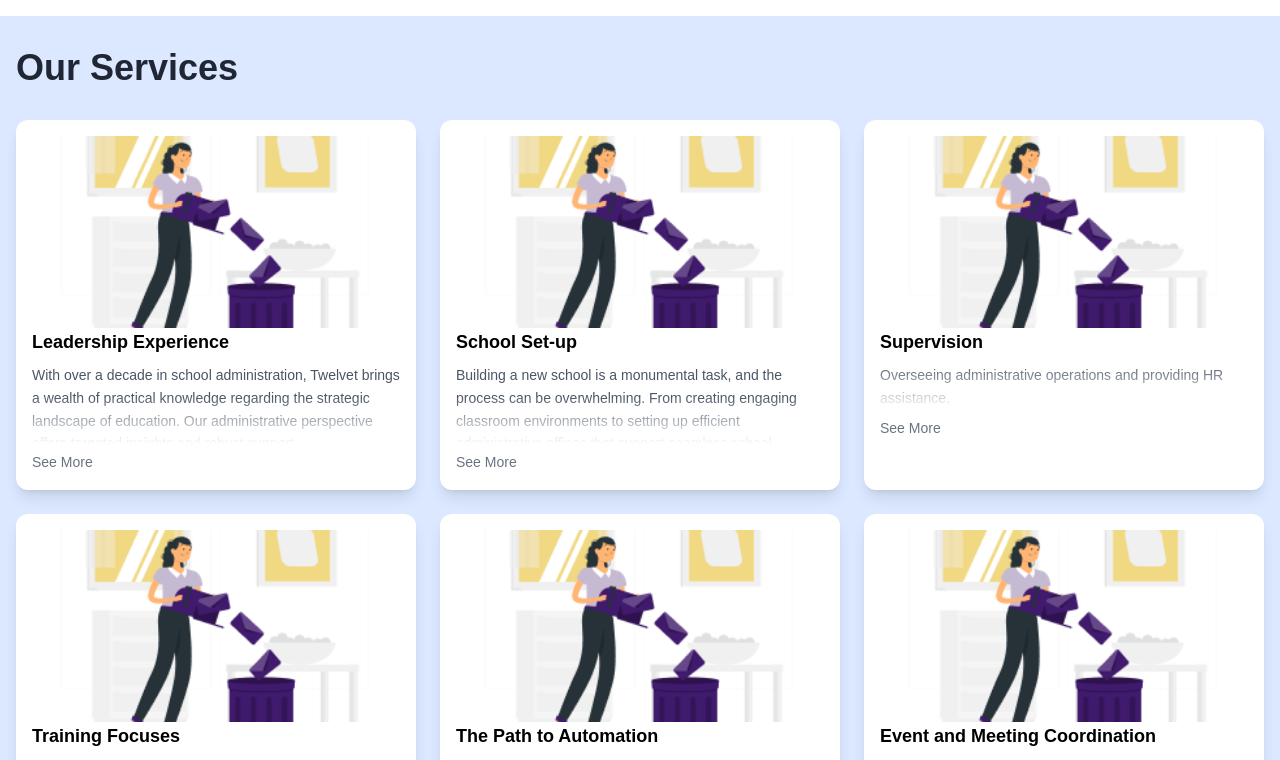
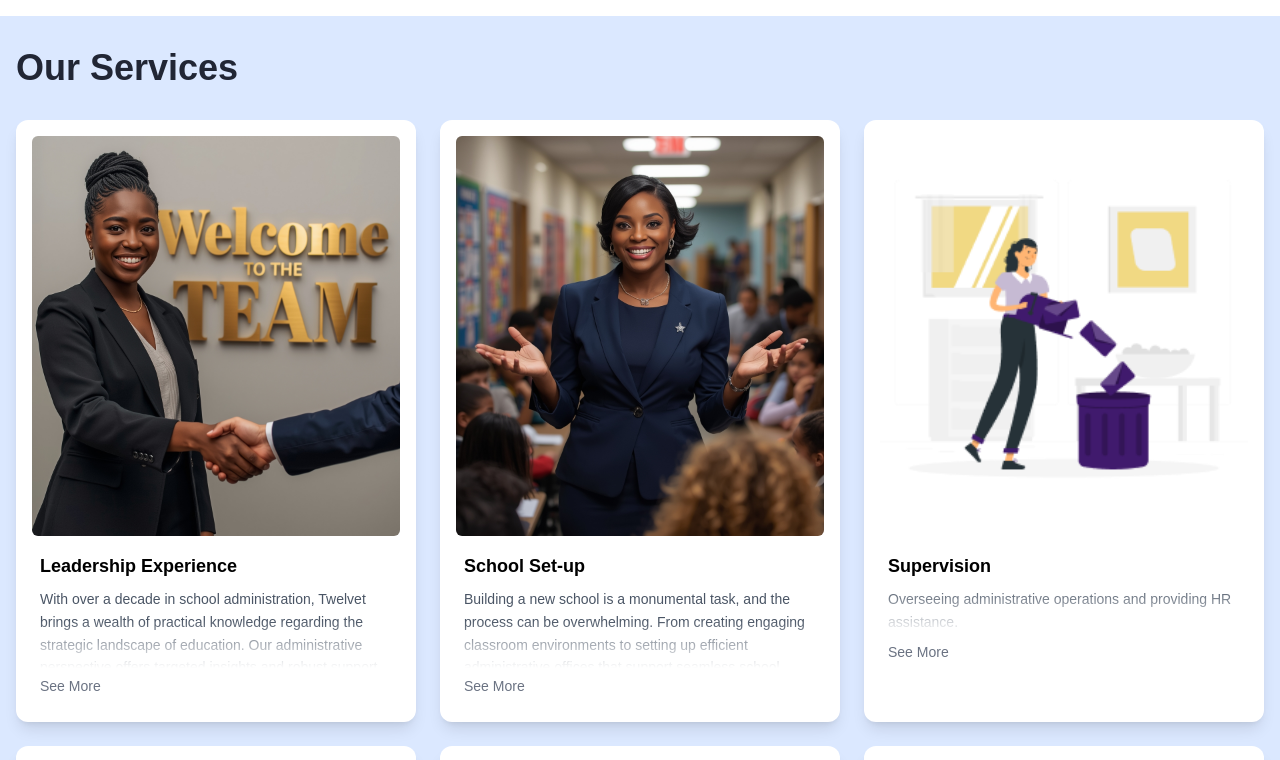
Before and after one commit to Khalifa-pendrops/velvet, a Next.js app: page / in a window 1280 px wide. Shown: the part 1600-2360 px from the top of the page. Built offline with nearby package versions, Linux system fonts and the light colour scheme.

Commit message:
fix: services needs client ideation

```diff
--- a/src/app/components/Navbar.tsx
+++ b/src/app/components/Navbar.tsx
@@ -236,14 +236,14 @@ export default function Navbar() {
 
       {/* NAV ITEMS */}
       <Link href="/#" className="flex items-center gap-4 ">
-        <div className="flex justify-center items-center border-none w-[60px] h-[60px] rounded-full bg-amber-600">
+        <div className="flex justify-center items-center border-none w-[60px] h-[60px] rounded-full ">
           {/* <span className="w-[20px] h-[20px] rounded-full bg-[#401a6d]/80 "></span> */}
           <Image
             src="/twevlogo.png"
             alt="hero image"
             width={500}
             height={500}
-            className="w-[60px] h-[60px] rounded-full "
+            className="w-[40px] md:w-[60px] h-[40px] md:h-[60px] rounded-full "
           />
         </div>
         <h2 className="md:flex flex-col items-start justify-center hidden ">
--- a/src/app/components/Services.tsx
+++ b/src/app/components/Services.tsx
@@ -17,14 +17,14 @@ const cards: CardProps[] = [
     title: "Leadership Experience",
     description:
       "With over a  decade in  school administration, Twelvet brings a wealth of practical knowledge regarding the strategic landscape of education. Our administrative perspective offers targeted insights and robust support.",
-    image: "/cleanup.png",
+    image: "/fr1.jpg",
   },
   {
     id: 2,
     title: "School Set-up",
     description:
       "Building a new school is a monumental task, and the process can be overwhelming. From creating engaging classroom environments to setting up efficient administrative offices that support seamless school operations, every detail matters. We specialize in providing comprehensive school setup solutions, handling everything from the initial design to the final touches. Our goal is to create functional, inspiring, and safe learning spaces that empower both students and staff. Let us handle the complexities of setting up your new school so you can focus on what you do best: educating the next generation.",
-    image: "/cleanup.png",
+    image: "/fr2.jpg",
   },
   {
     id: 3,
@@ -38,21 +38,21 @@ const cards: CardProps[] = [
     title: "Training Focuses",
     description:
       "Enhancing customer service, fostering positive culture, strengthening stakeholder engagement, and improving family-school relationships.Building digital presence for schools.Compliance standards, guidelines, and policies.",
-    image: "/cleanup.png",
+    image: "/fr5.jpg",
   },
   {
     id: 5,
     title: "The Path to Automation",
     description:
       "Optimizing Operations with Google Workspace Tools, Invoicing Solutions, and More.",
-    image: "/cleanup.png",
+    image: "/fr6.jpg",
   },
   {
     id: 6,
     title: "Event and Meeting Coordination",
     description:
       "Assisting with the planning and execution of school events (e.g., parent-teacher conferences, assemblies, graduations).",
-    image: "/cleanup.png",
+    image: "/fr7.jpg",
   },
   {
     id: 7,
@@ -66,14 +66,14 @@ const cards: CardProps[] = [
     title: "Brainstorming Sessions",
     description:
       "Our brainstorming sessions are designed to unlock the full potential of your school community. We provide a structured yet dynamic environment where teachers, administrators, and students can collaborate to generate fresh, innovative solutions.Through guided exercises and a focus on open communication, we help teams tackle challenges, develop new programs, and refine existing strategies. The result is a vibrant culture of collaboration that leads to actionable ideas and lasting positive change.",
-    image: "/cleanup.png",
+    image: "/f3.jpg",
   },
   {
     id: 9,
     title: "Igbo language tutoring and curriculum support",
     description:
       "We offer comprehensive Igbo language and curriculum support for both schools and individuals. Our services are designed to help students, educators, and learners of all ages master the Igbo language, culture, and history.",
-    image: "/cleanup.png",
+    image: "/fr4.jpg",
   },
 ];
 
@@ -82,8 +82,6 @@ const Services: React.FC = () => {
   const [needsButton, setNeedsButton] = useState<{ [key: number]: boolean }>(
     {}
   );
-
-
 
   //use useEffect hook to detect which card needs button
   useEffect(() => {
@@ -119,18 +117,19 @@ const Services: React.FC = () => {
             return (
               <div
                 key={card.id}
-                className="relative bg-white shadow-lg rounded-xl p-4 transition-all duration-300 hover:scale-105 hover:shadow-2xl cursor-pointer "
+                className="relative bg-white shadow-lg rounded-xl p-4 transition-all duration-300 hover:scale-105 hover:shadow-2xl cursor-pointer  "
               >
-                <div className="relative w-full h-48 ">
+                <div className="relative w-[100%] h-100 mx-auto ">
                   <Image
                     src={card.image}
                     alt={card.title}
                     fill
-                    className="object-cover "
+                    className="object-cover rounded-md "
                     priority
                   />
                 </div>
-                <h3 className="text-lg font-semibold mb-2">{card.title}</h3>
+                <div className=" w-full p-2 ">
+                  <h3 className="text-lg font-semibold my-2 ">{card.title}</h3>
 
                   <div
                     className={`relative overflow-hidden transition-all duration-300 ${
@@ -144,13 +143,10 @@ const Services: React.FC = () => {
                       {card.description}
                     </p>
 
-
                     {!isExpanded && showButton && (
                       <div className="absolute bottom-0 left-0 w-full h-12 bg-gradient-to-t from-white to-transparent pointer-events-none" />
                     )}
                   </div>
-
-
                   {showButton && (
                     <button
                       onClick={() => expansionToggle(card.id)}
@@ -159,6 +155,7 @@ const Services: React.FC = () => {
                       {isExpanded ? "See Less" : "See More"}
                     </button>
                   )}
+                </div>
               </div>
             );
           })}
```
Also changed, not shown: public/fr5.jpg. Lines whose indentation alone changed are shown as unchanged.
